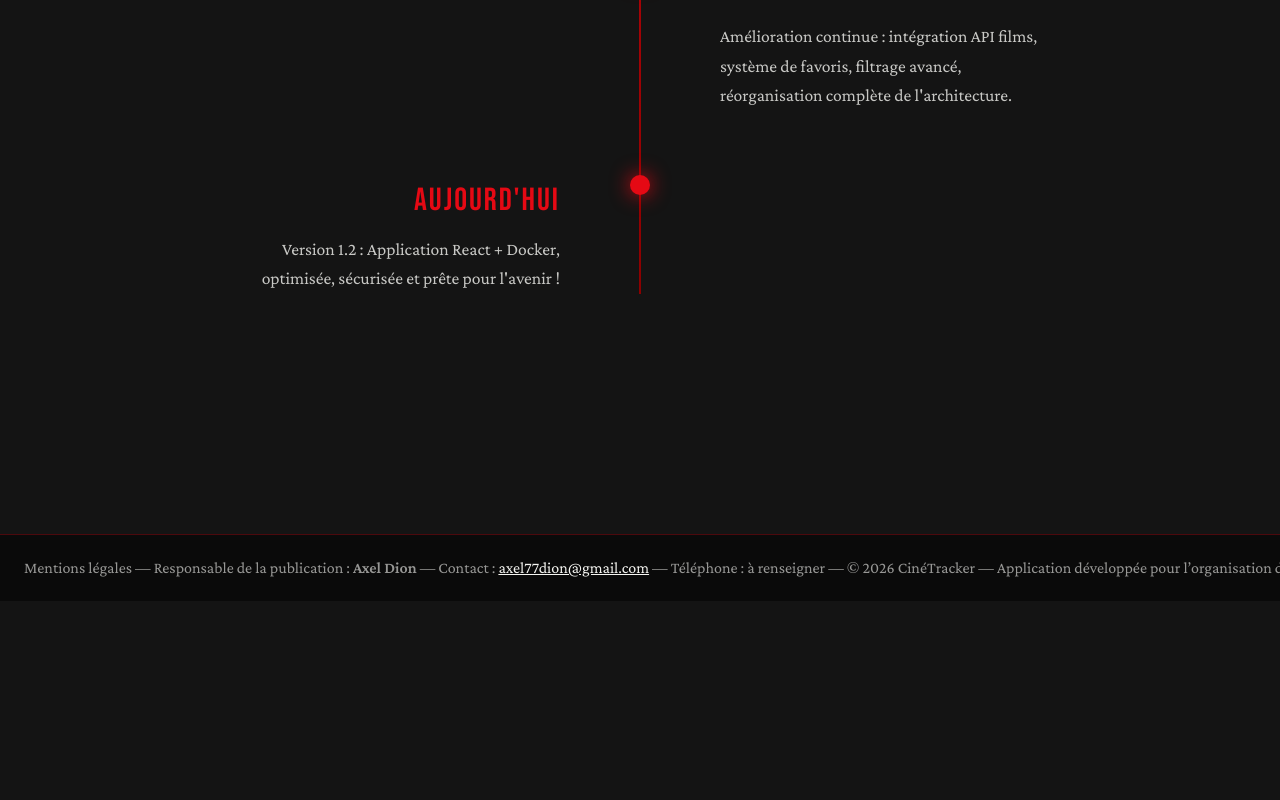
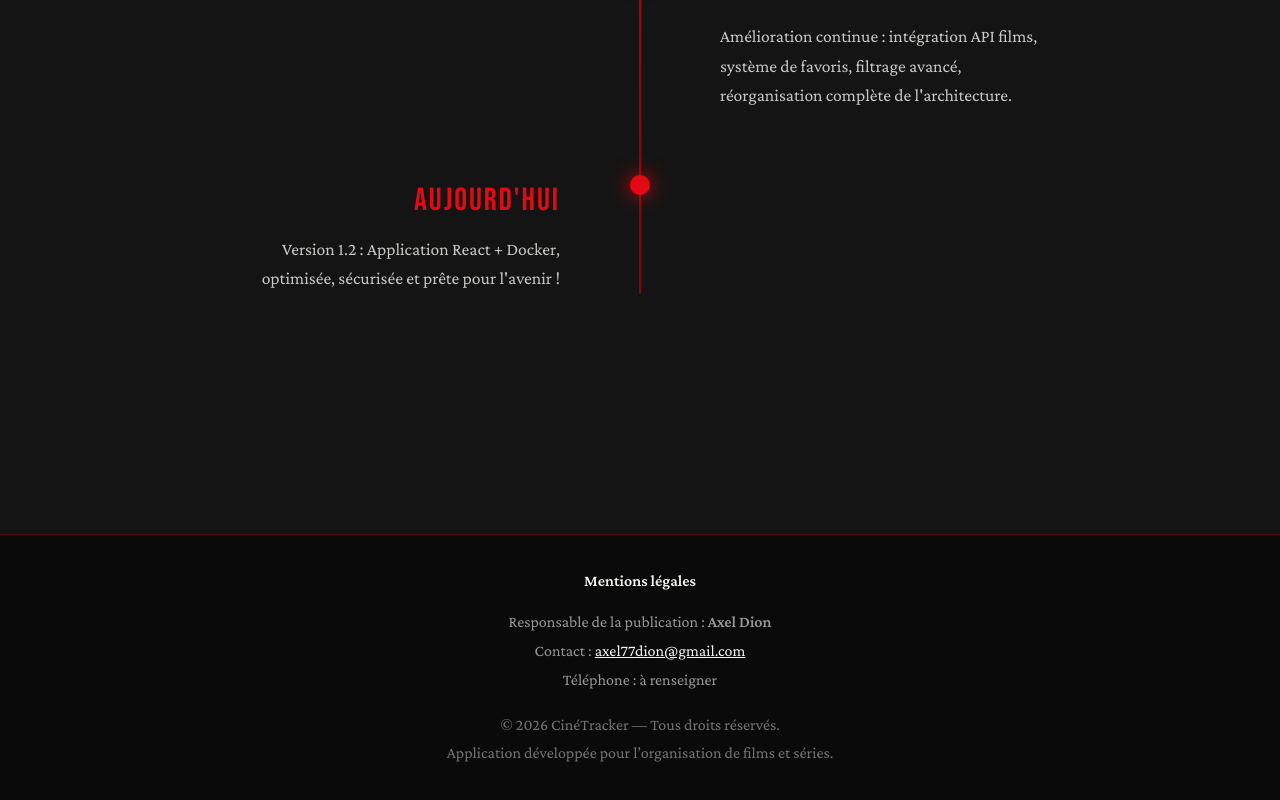
Before and after one commit to Blaze1639/CinetrackerReact, a React (Vite) app in the folder frontend/: page / in a window 1280 px wide. Shown: the part 3000-3800 px from the top of the page. Before the commit the page ends 3601 px from the top, so only its background shows below. Built offline with nearby package versions, Linux system fonts and the light colour scheme; no server answers.

Commit message:
menuStyle

```diff
--- a/frontend/src/components/Footer.jsx
+++ b/frontend/src/components/Footer.jsx
@@ -5,19 +5,30 @@ export default function Footer() {
     <footer
       style={{
         marginTop: '3rem',
-        padding: '1.25rem 1.5rem',
+        padding: '2rem 1.5rem',
         background: '#0a0a0a',
         borderTop: '1px solid rgba(229, 9, 20, 0.3)',
-        color: 'rgba(245, 245, 241, 0.9)',
+        color: 'rgba(245, 245, 241, 0.8)',
         textAlign: 'center',
         fontSize: '0.95rem',
-        whiteSpace: 'nowrap',
-        overflow: 'hidden',
-        textOverflow: 'ellipsis',
+        lineHeight: 1.8,
       }}
     >
+      <p style={{ margin: 0, fontWeight: 700, color: '#f5f5f1' }}>Mentions légales</p>
+      <p style={{ margin: '0.75rem 0 0' }}>
+        Responsable de la publication : <strong>Axel Dion</strong>
+      </p>
       <p style={{ margin: 0 }}>
-        Mentions légales — Responsable de la publication : <strong>Axel Dion</strong> — Contact : <a href="mailto:axel77dion@gmail.com" style={{ color: '#f5f5f1' }}>axel77dion@gmail.com</a> — Téléphone : <span>à renseigner</span> — © {currentYear} CinéTracker — Application développée pour l’organisation de films et séries.
+        Contact : <a href="mailto:axel77dion@gmail.com" style={{ color: '#f5f5f1' }}>axel77dion@gmail.com</a>
+      </p>
+      <p style={{ margin: 0 }}>
+        Téléphone : <span>à renseigner</span>
+      </p>
+      <p style={{ margin: '1rem 0 0', opacity: 0.75 }}>
+        © {currentYear} CinéTracker — Tous droits réservés.
+      </p>
+      <p style={{ margin: 0, opacity: 0.75 }}>
+        Application développée pour l’organisation de films et séries.
       </p>
     </footer>
   )
```
